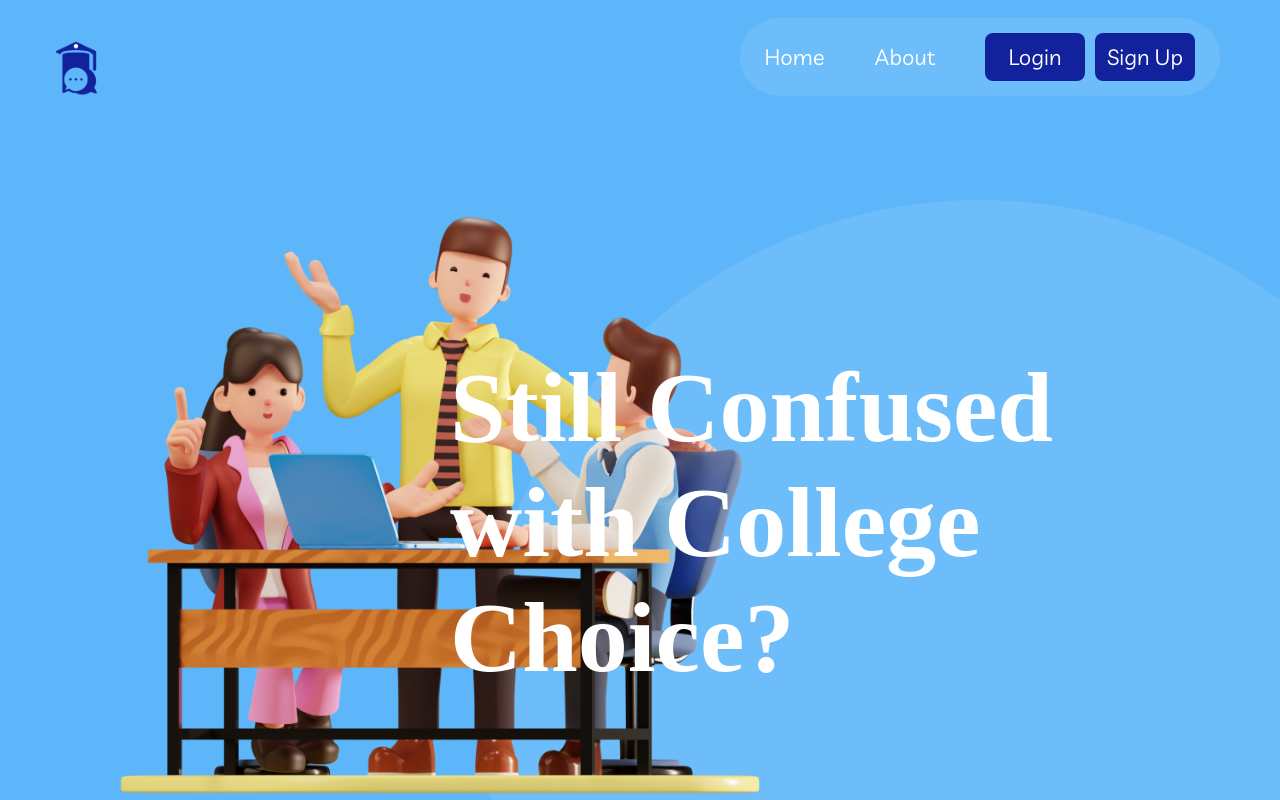
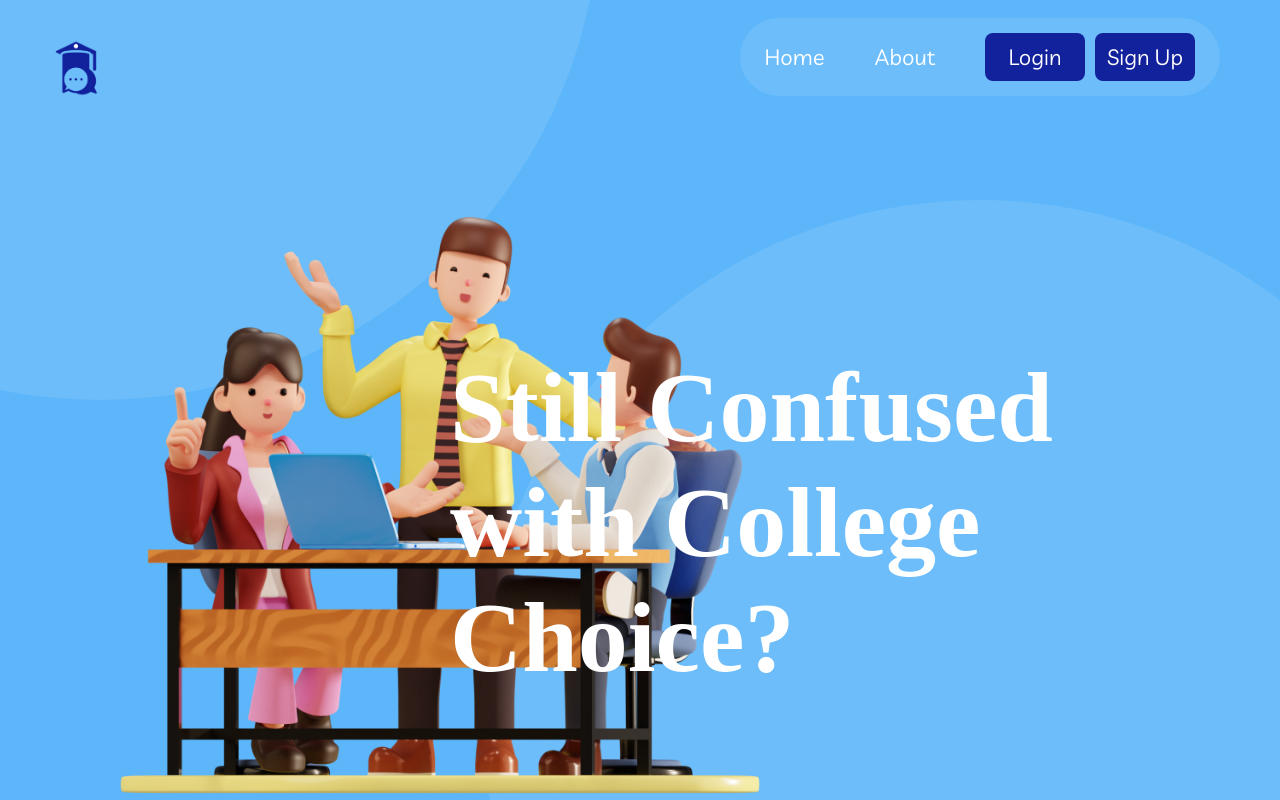
Before and after one commit to Counselllor/Counsellor-Web, a React (Vite) app: page / in a window 1280 px wide. Shown: the top 800 px of the page. Built offline with nearby package versions, Linux system fonts and the light colour scheme; a web font is replaced by a local one.

Commit message:
added new style to home

```diff
--- a/src/components/Home.jsx
+++ b/src/components/Home.jsx
@@ -7,6 +7,7 @@ const Home = () => {
             <img id='meetingImg' src={MeetingPhoto} alt="Meeting Image" />
             <p id='homeTxt'>Still Confused with College Choice?</p>
             <div id='homeCircle'></div>
+            <div id='homeCircleScnd'></div>
         </>
     )
 }
--- a/src/styles/App.css
+++ b/src/styles/App.css
@@ -19,6 +19,10 @@
     font-size: 2.2rem;
     color: #ffffff;
     text-decoration: none;
+}
+
+#navbar ul li > *:active {
+    font-weight: bold;
 }
 
 .loginSignUpBtn{
@@ -66,3 +70,15 @@
     overflow: hidden;
     z-index: -999;
 }
+
+#homeCircleScnd{
+    position: absolute;
+    height: 100rem;
+    width: 100rem;
+    border-radius: 100%;
+    background-color: #6cbdfa;
+    left: -40rem;
+    bottom: 40rem;
+    overflow: hidden;
+    z-index: -999;
+}
```
